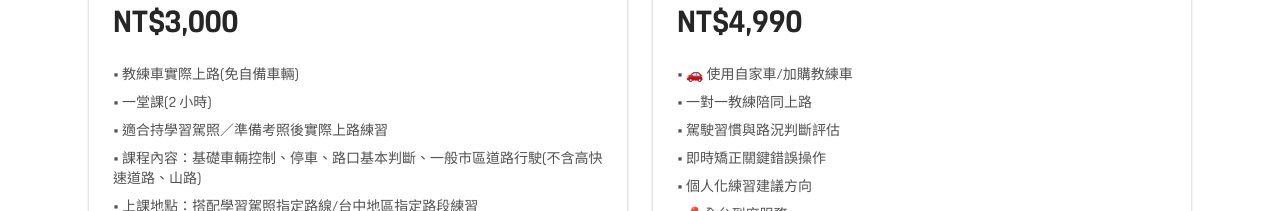
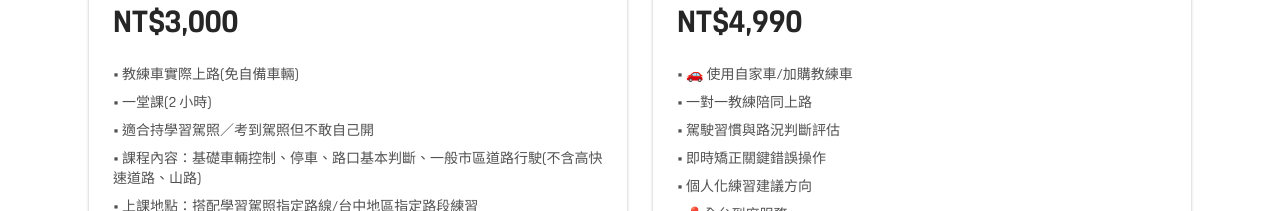
Before and after one commit to laurelke/drivemate-web, a Next.js app: page /courses/road-driving in a window 1280 px wide. Shown: the part 1320-1531 px from the top of the page. Built offline with nearby package versions, Linux system fonts and the light colour scheme; a web font is replaced by a local one.

Commit message:
feat: unify course pages layout and design

```diff
--- a/app/courses/road-driving/RoadDrivingClient.tsx
+++ b/app/courses/road-driving/RoadDrivingClient.tsx
@@ -98,7 +98,7 @@ className="object-cover md:object-cover object-center md:[object-position:50%_30
         <ul className="mb-8 space-y-2 text-sm text-neutral-600">
           <li>• 教練車實際上路(免自備車輛)</li>
           <li>• 一堂課(2 小時)</li>
-          <li>• 適合持學習駕照／準備考照後實際上路練習</li>
+          <li>• 適合持學習駕照／考到駕照但不敢自己開</li>
           <li>• 課程內容：基礎車輛控制、停車、路口基本判斷、一般市區道路行駛(不含高快速道路、山路)</li>
           <li>• 上課地點：搭配學習駕照指定路線/台中地區指定路段練習</li>
           <li>• 接送地點：台中捷運北屯總站</li>
```
